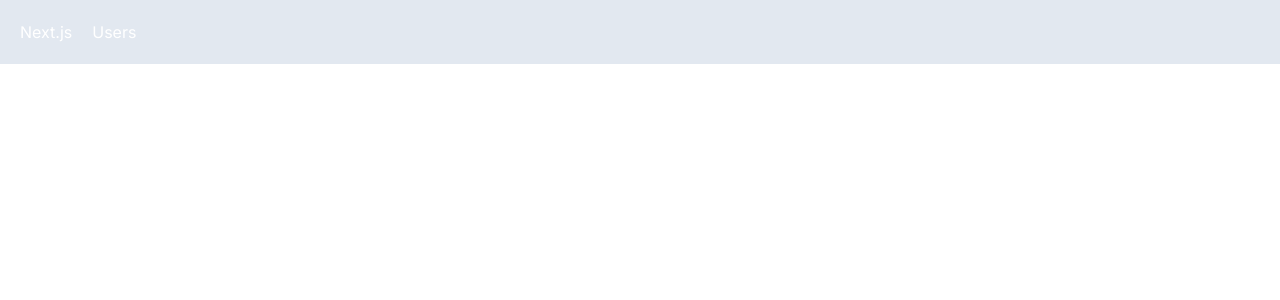
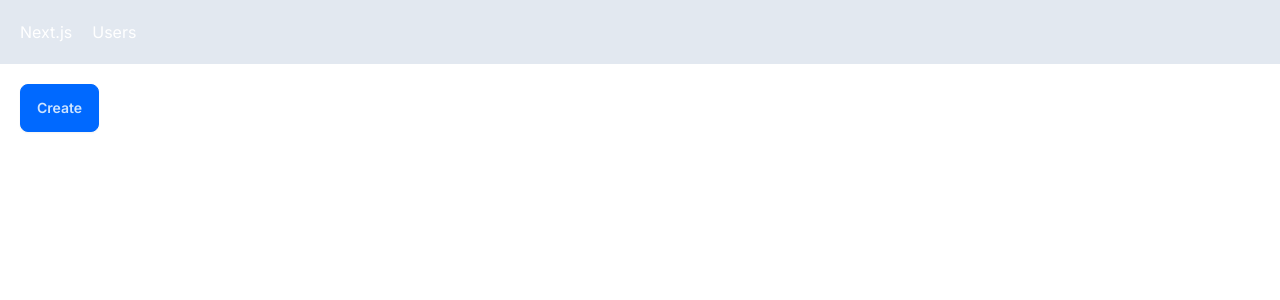
Before and after one commit to usmanahmed-m/next-app, a Next.js app: page /users/new in a window 1280 px wide. Shown: the top 300 px of the page. Built offline with nearby package versions, Linux system fonts and the light colour scheme.

Commit message:
programatic routing to new user page

```diff
--- a/app/users/new/page.tsx
+++ b/app/users/new/page.tsx
@@ -1,7 +1,19 @@
-import React from 'react';
+"use client";
+import { useRouter } from "next/navigation";
+import React from "react";
 
 const NewUserPage = () => {
-  return <div>NewUserPage</div>;
+  // import useRouter from next/navigation not from old next/router;
+  const router = useRouter();
+
+  return (
+    <button
+      className='btn btn-primary'
+      onClick={() => router.push("/users")}
+    >
+      Create
+    </button>
+  );
 };
 
 export default NewUserPage;
--- a/app/users/page.tsx
+++ b/app/users/page.tsx
@@ -1,5 +1,6 @@
 import React from "react";
 import UserTable from "./userTable";
+import Link from "next/link";
 
 type Props = {
   searchParams: { sortOrder: string };
@@ -9,6 +10,12 @@ const UsersPage = ({ searchParams: { sortOrder } }: Props) => {
   return (
     <>
       <h1>Users</h1>
+      <Link
+        href='/users/new'
+        className='btn'
+      >
+        New User
+      </Link>
       <UserTable sortOrder={sortOrder} />
     </>
   );
```
Also changed, not shown: app/page.tsx (+7 -3 lines).
